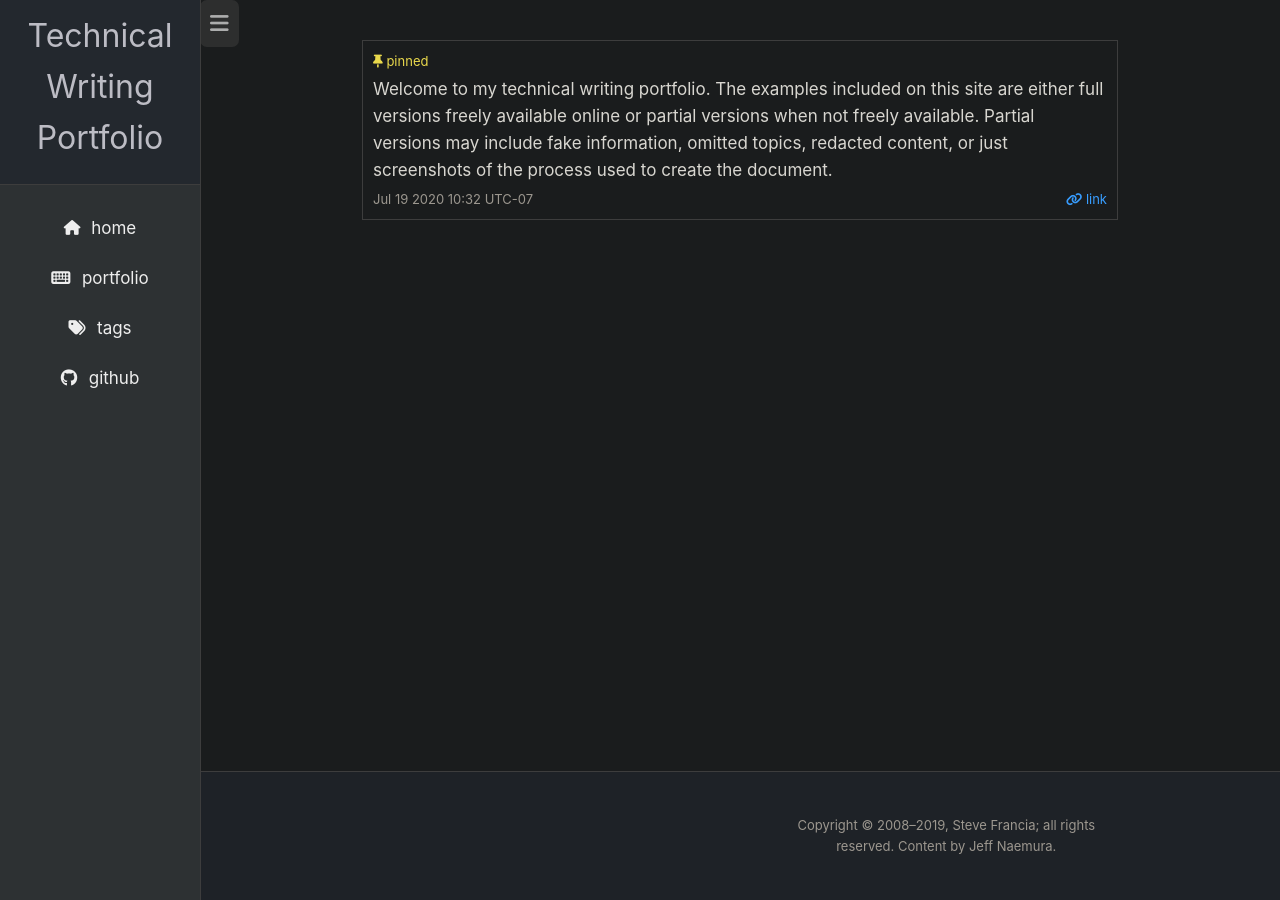
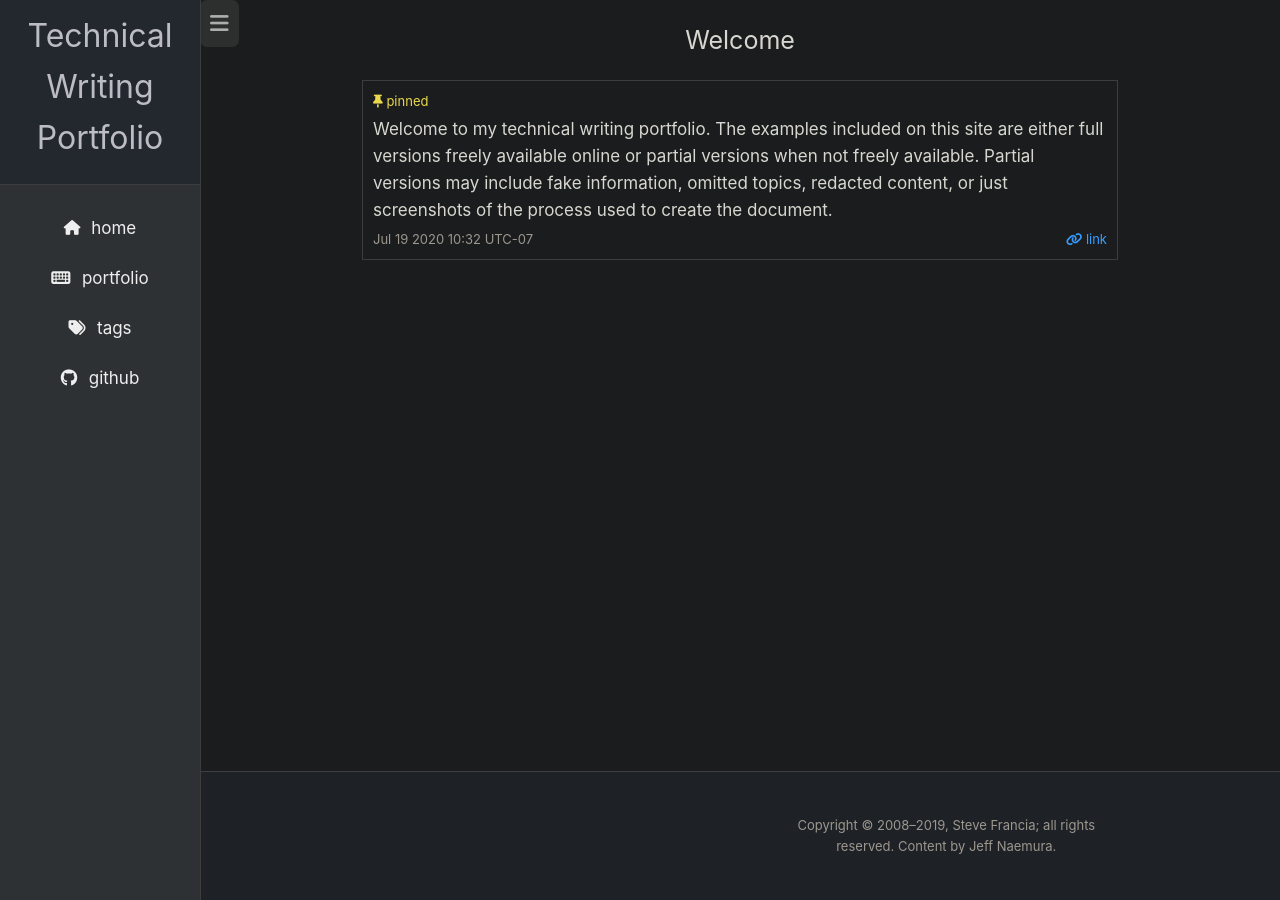
Before and after one commit to Naem-J/Naem-J.github.io, a Jekyll site: the page index.html, which Jekyll copies as it is, in a window 1280 px wide. Built offline with Jekyll 4.4.1, drawn with Linux system fonts in a browser that asks for light colours; nearby versions of some CDN libraries.

Commit message:
Update index.html

```diff
--- a/index.html
+++ b/index.html
@@ -67,7 +67,7 @@
 
 
     <div class="section">
-        <div class="section-title"></div>
+        <div class="section-title">Welcome</div>
         <div class="posts">
 
                 <div class="post">
```
